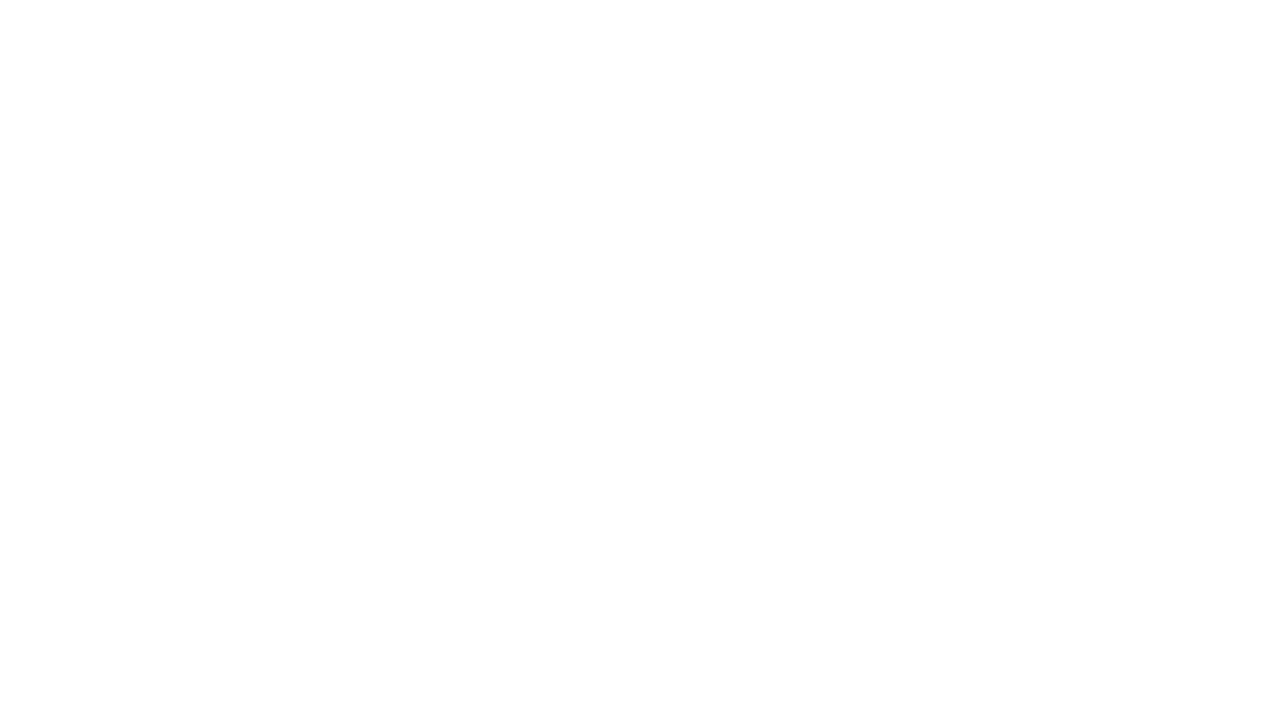
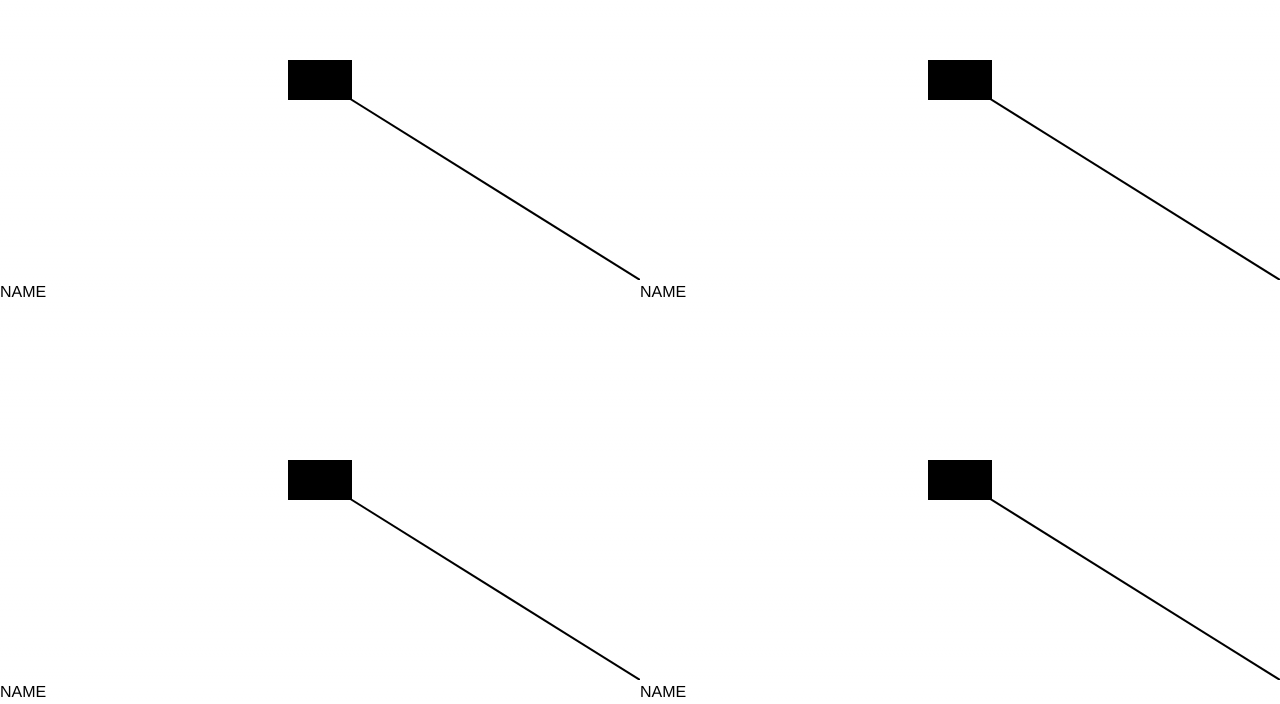
Before and after one commit to georgegausden/portfolio, a Next.js app: page / in a window 1280 px wide. Shown: the part 120-824 px from the top of the page. Built offline with nearby package versions, Linux system fonts and the light colour scheme.

Commit message:
Refactor page layout and experiments

```diff
--- /dev/null
+++ b/app/components/branch.tsx
@@ -0,0 +1,19 @@
+interface BranchProps {
+  rotation: number;
+}
+
+export default function Branch({ rotation }: BranchProps){
+    return(
+        <div>
+            <svg width="100%" height="100%" className={`rotate-${rotation}`}>
+                <line x1="100%" y1="100%" x2="50%" y2="50%" stroke="black" strokeWidth="2" />
+
+                <rect x="45%" y="45%" width="10%" height="10%" fill="black" />
+            </svg>
+
+            <div>NAME</div>
+
+
+        </div>
+    )
+}
--- a/app/experiments/page.tsx
+++ b/app/experiments/page.tsx
@@ -16,12 +16,9 @@ function Experiments() {
 
     <div className="grid grid-cols-6">
       <h1 className="col-span-6">Title of Experiment</h1>
-      <h2 id="initial-concept" className="col-span-6">Initial Concept</h2>
+
 
       <div className="col-span-4">
-
-
-
         <div className=" w-full h-auto bg-gray-200 items-center flex justify-center rounded-sm"><Image
           className=" object-cover"
           src="/0001.png"
@@ -31,8 +28,9 @@ function Experiments() {
           id="image"
         /></div>
 
+        <p id="caption">Caption of Image</p>
 
-        <p id="caption">Caption of Image</p>
+        <h2 id="initial-concept">Initial Concept</h2>
 
         <p>
           Lorem ipsum dolor sit amet consectetur adipisicing elit. Vel assumenda
--- a/app/layout.tsx
+++ b/app/layout.tsx
@@ -30,12 +30,11 @@ export default function RootLayout({
   return (
     <html lang="en" className={inter.className}>
 
-      <body className='text-black ml-[5%] mt-[1%] relative'>
+      {/* <body className='text-black ml-[5%] mt-[1%] relative'> */}
+      <body className='text-black relative'>
+
 
           {children}
-
-          {/* <PageNavigation />
-          <Navbar /> */}
 
       </body>
     </html>
--- a/app/page.tsx
+++ b/app/page.tsx
@@ -6,126 +6,18 @@ import projects from "./components/projects";
 import CardGrid from "./components/cardGrid";
 import React, { useEffect, useRef, useState } from 'react';
 
+import Branch from "./components/branch";
+
 
 export default function Home() {
-  // const [topics, setTopics] = useState(() => {
-  //   const topic1 = new Topic("Experiments", "/experiments", 0, 0, 10, 10, Math.random()*10, Math.random()*10, "#8C9F85");
-  //   const topic2 = new Topic("Contact", "/experiments", 0, 400, 10, 10, Math.random()*10, Math.random()*10, "#C7D4E6");
-  //   const topic3 = new Topic("About", "/experiments", 150, 0, 10, 10, Math.random()*10, Math.random()*10, '#F1E7DD');
-  //   return [topic1, topic2, topic3];
-  // });
-
-
-  // const [frameCount, setFrameCount] = useState(0);
-
-  // useEffect(() => {
-  //   const interval = setInterval(() => {
-  //     setFrameCount((prevFrameCount) => prevFrameCount + 1);
-  //     setTopics((topics) =>
-  //       topics.map((topic) => {
-  //         return topic;
-  //       })
-  //     );
-  //   }, 10);
-
-  //   return () => clearInterval(interval);
-  // }, [frameCount]);
-
-  // console.log(frameCount);
 
   return (
-    <main className="w-full h-screen">
-      {/* {topics.map((topic, index) => (
-        <div key={index}>
-          {topic.display(frameCount)}
-        </div>
-      ))} */}
+    <main className="grid grid-cols-2 h-screen">
+      <Branch rotation={0} />
+      <Branch rotation={0} />
+      <Branch rotation={90} />
+      <Branch rotation={45} />
+
     </main>
   );
 }
-
-
-
-// class Topic {
-//   name: string;
-//   url: string;
-//   x: number;
-//   y: number;
-//   xVelocity: number;
-//   yVelocity: number;
-//   centerX: number;
-//   centerY: number;
-//   randomX: number;
-//   randomY: number;
-//   hovering: boolean = false;
-//   colour: string;
-//   clicked: boolean = false;
-
-
-//   constructor(name: string, url: string, x: number, y: number, xVelocity: number = 0, yVelocity: number = 0, randomX: number = Math.random(), randomY: number = Math.random(), colour: string) {
-//     this.name = name
-//     this.url = url;
-//     this.x = x;
-//     this.y = y;
-//     this.xVelocity = xVelocity;
-//     this.yVelocity = yVelocity;
-//     this.centerX = window?.innerWidth / 2;
-//     this.centerY = window?.innerHeight / 2;
-//     this.randomX = randomX;
-//     this.randomY = randomY;
-//     this.hovering = false;
-//     this.colour = colour;
-//     this.clicked = false;
-//   }
-
-//   //display the topic inside of a box
-//   display(frameCount: number = 0) {
-
-
-//     this.move(frameCount);
-
-//     return (
-//       <div>
-
-
-
-//         <button
-//           style={{
-//             transform: `translate(${this.x}px, ${this.y}px)`,
-//             backgroundColor: this.colour
-//           }}
-//           className={`${!this.clicked ? 'w-10' : 'w-64'} h-10 p-2 uppercase ${!this.clicked ? 'hover:w-64' : ''} transition-all ease-in-out duration-500 rounded-full shadow-xl drop-shadow-lg`}
-//           onMouseEnter={() => this.hovering = true}
-//           onMouseLeave={() => this.hovering = false}
-//           onMouseDown={() => this.clicked = true}
-//         >
-//           {(this.hovering || this.clicked) && this.name}
-
-//         </button>
-
-//         {this.clicked && (
-//           <div style={{transform: `translate(${this.x + 100}px, ${this.y+10}px)`,
-//           backgroundColor: this.colour,
-//           }}
-//           className="w-64 h-10 p-2 uppercase transition-all ease-in-out duration-500 rounded-full shadow-xl drop-shadow-lg align-middle"
-//           >
-//            {this.name}
-
-//           </div>
-
-//         )}
-
-
-
-//       </div>
-//     )
-//   }
-
-//   move(frameCount: number) {
-//     this.centerX = window?.innerWidth / 2;
-//     this.centerY = window?.innerHeight / 2;
-
-//     this.x = this.centerX / 5 * Math.sin(frameCount / 500 + this.randomX ) + this.centerX;
-//     this.y = this.centerY / 5 * Math.cos(frameCount / 500 + this.randomY) + this.centerY / 2;
-//   }
-// }
```
